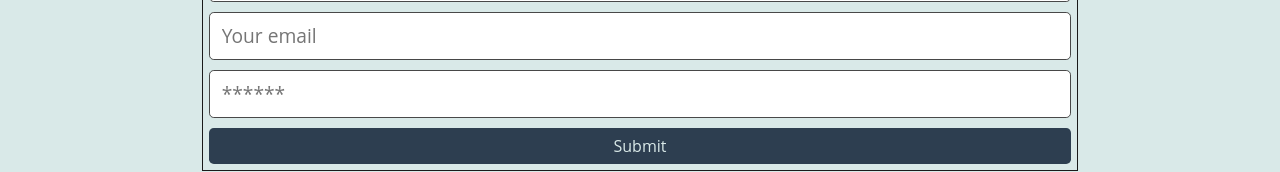
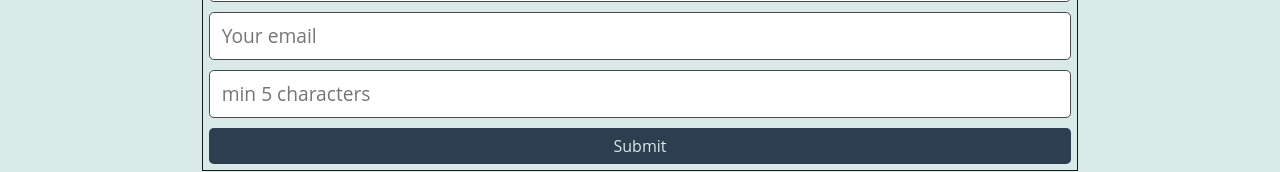
Before and after one commit to emelmusica/mern-final-project, a React (Vite) app in the folder client/: page /signup in a window 1280 px wide. Shown: the part 259-431 px from the top of the page. Built offline with nearby package versions, Linux system fonts and the light colour scheme.

Commit message:
placeholder= min 5

```diff
--- a/client/src/pages/Signup.jsx
+++ b/client/src/pages/Signup.jsx
@@ -69,7 +69,7 @@ const Signup = () => {
                 />
                 <input
                   className="form-input"
-                  placeholder="******"
+                  placeholder="min 5 characters"
                   name="password"
                   type="password"
                   value={formState.password}
```
